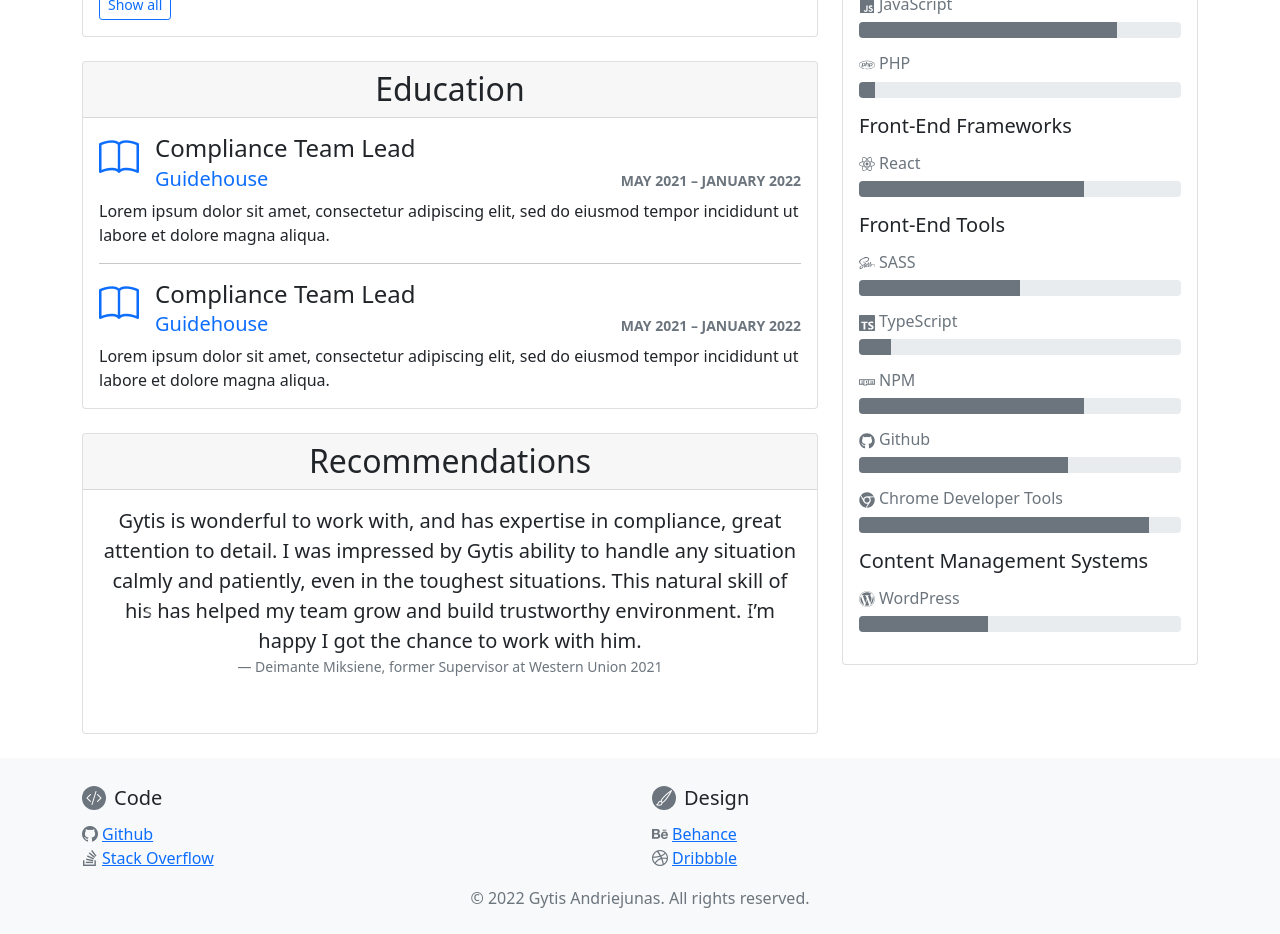
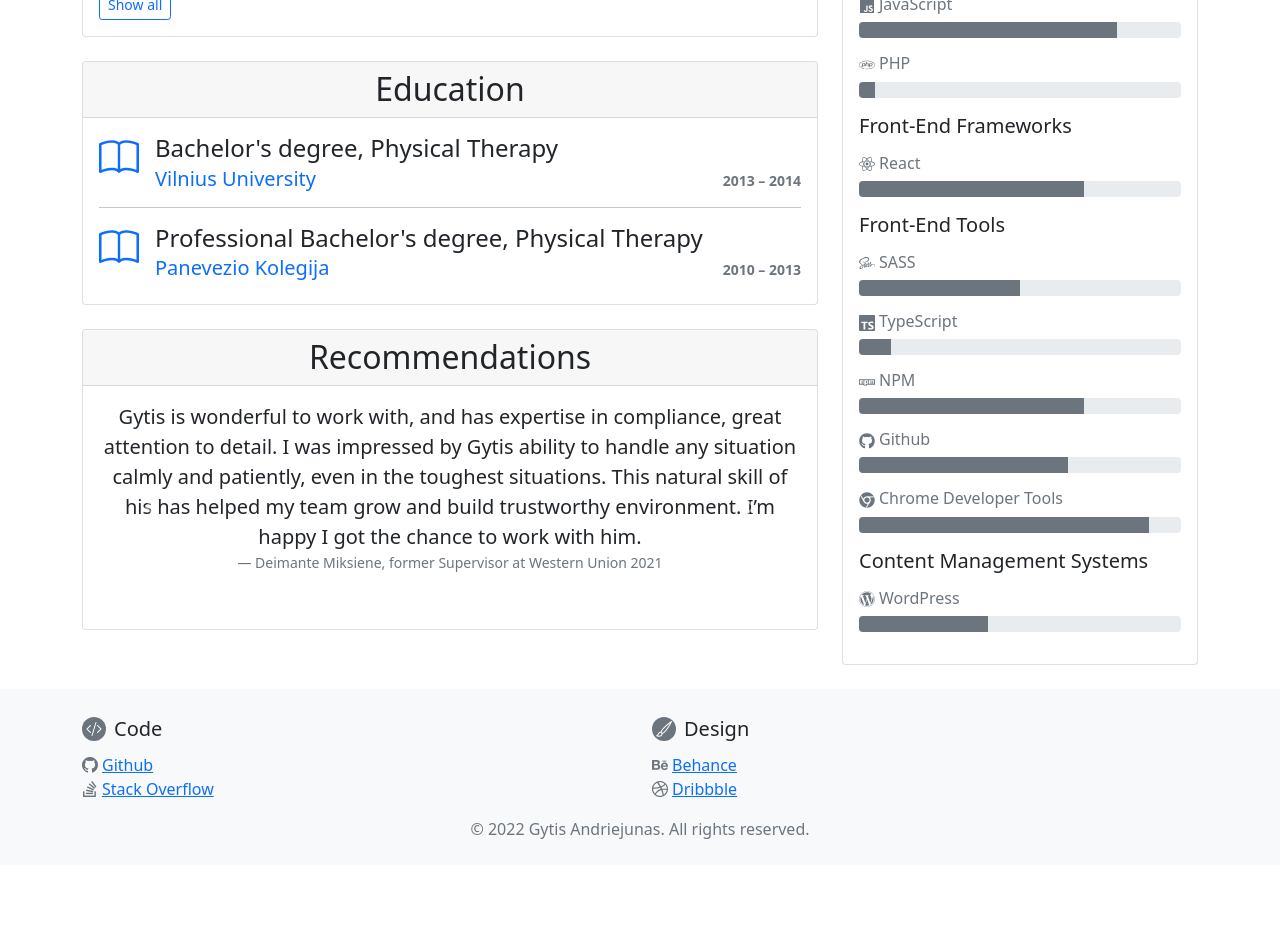
Before and after one commit to GytAndr/react-bs-portfolio, a React (Create React App) app: page /portfolio/resume in a window 1280 px wide. Shown: the part 920-1854 px from the top of the page. After the commit the page ends 1785 px from the top, so only its background shows below. Built offline with nearby package versions, Linux system fonts and the light colour scheme.

Commit message:
education added

```diff
--- a/src/pages/Resume/components/Education.jsx
+++ b/src/pages/Resume/components/Education.jsx
@@ -10,7 +10,7 @@ export default function Education() {
 				<div className="d-flex align-items-start mb-2">
 					<i className="bi bi-book text-primary display-6 me-3"></i>
 					<div className="flex-grow-1">
-						<h4 className=" mb-1">Compliance Team Lead</h4>
+						<h4 className=" mb-1">Bachelor's degree, Physical Therapy</h4>
 						<div className="d-sm-flex justify-content-sm-between align-items-sm-baseline">
 							<h5 className="mb-0">
 								<a
@@ -18,24 +18,23 @@ export default function Education() {
 									target="_blank"
 									className="text-decoration-none"
 								>
-									Guidehouse
+									Vilnius University
 								</a>
 							</h5>
 							<small className="text-uppercase fw-bold text-muted">
-								<time>May 2021</time> &ndash; <time>January 2022</time>
+								<time>2013</time> &ndash; <time>2014</time>
 							</small>
 						</div>
 					</div>
 				</div>
-				<Card.Text>
-					Lorem ipsum dolor sit amet, consectetur adipiscing elit, sed do
-					eiusmod tempor incididunt ut labore et dolore magna aliqua.
-				</Card.Text>
+
 				<hr />
 				<div className="d-flex align-items-start mb-2">
 					<i className="bi bi-book text-primary display-6 me-3"></i>
 					<div className="flex-grow-1">
-						<h4 className=" mb-1">Compliance Team Lead</h4>
+						<h4 className=" mb-1">
+							Professional Bachelor's degree, Physical Therapy
+						</h4>
 						<div className="d-sm-flex justify-content-sm-between align-items-sm-baseline">
 							<h5 className="mb-0">
 								<a
@@ -43,19 +42,15 @@ export default function Education() {
 									target="_blank"
 									className="text-decoration-none"
 								>
-									Guidehouse
+									Panevezio Kolegija
 								</a>
 							</h5>
 							<small className="text-uppercase fw-bold text-muted">
-								<time>May 2021</time> &ndash; <time>January 2022</time>
+								<time>2010</time> &ndash; <time>2013</time>
 							</small>
 						</div>
 					</div>
 				</div>
-				<Card.Text>
-					Lorem ipsum dolor sit amet, consectetur adipiscing elit, sed do
-					eiusmod tempor incididunt ut labore et dolore magna aliqua.
-				</Card.Text>
 			</Card.Body>
 		</Card>
 	);
```
